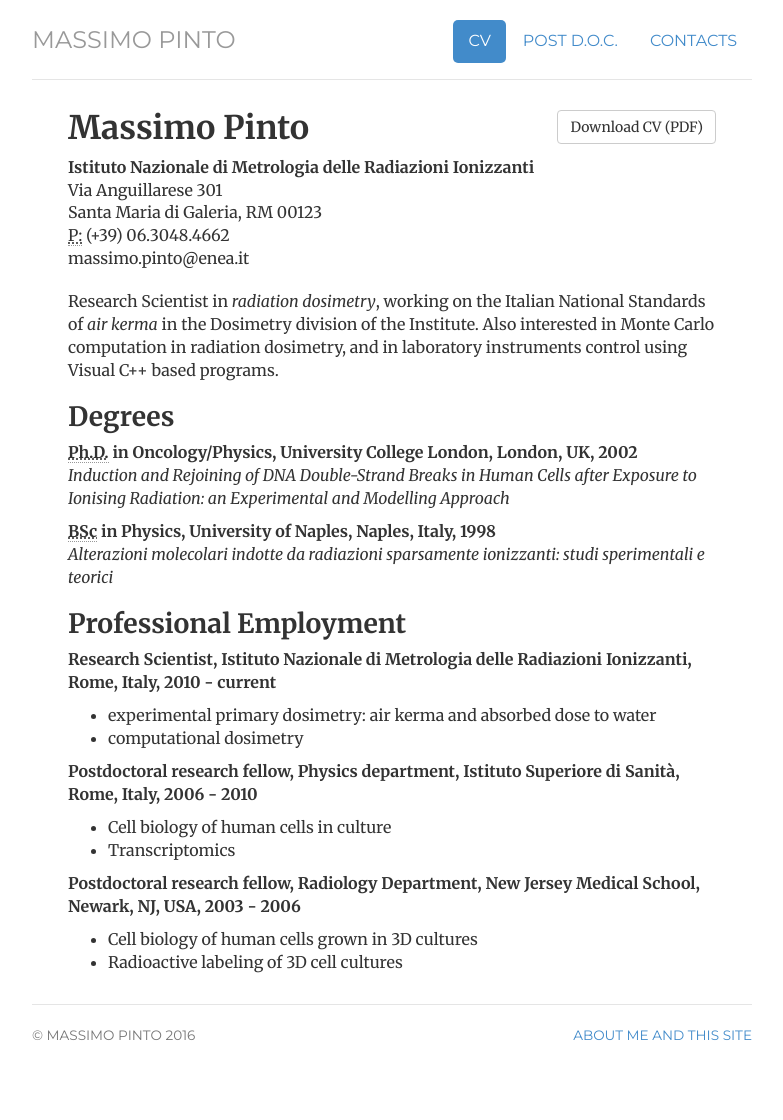
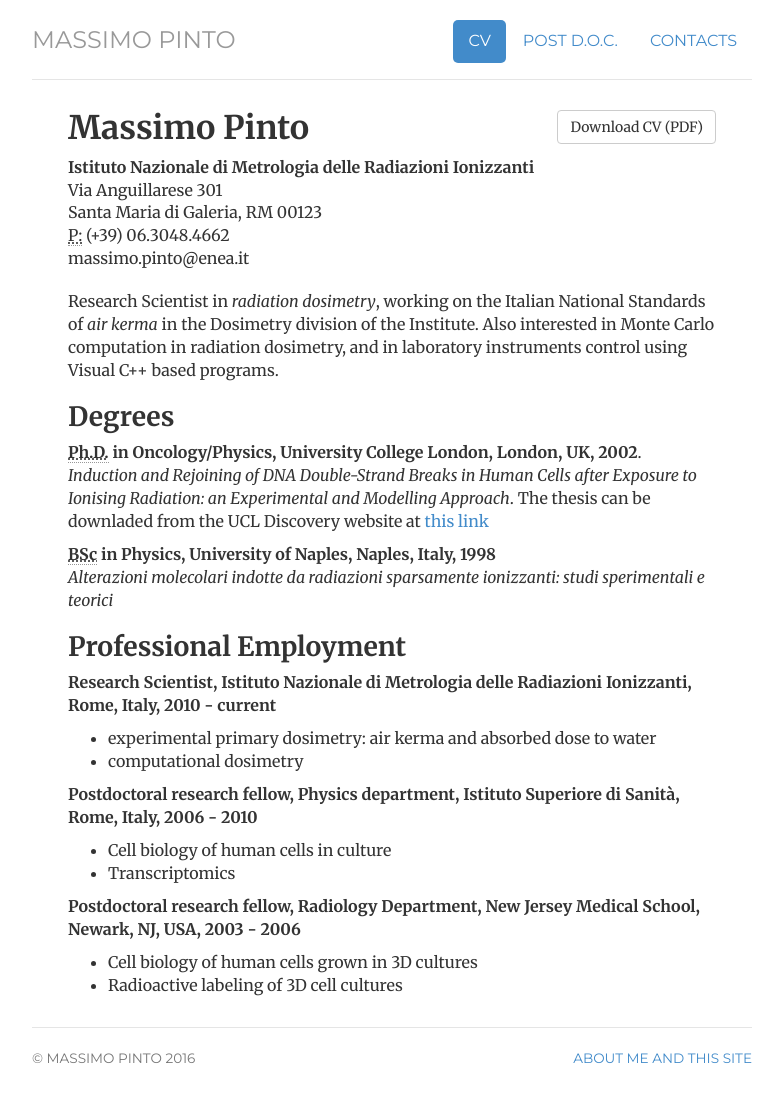
Before and after one commit to massimopinto/massimopinto.github.io, a Jekyll site: the page built from cv/index.html, in a window 1280 px wide. Shown: the whole page, without its empty margins (248-1031 px from the left). Built offline with Jekyll 4.4.1, drawn with Linux system fonts in a browser that asks for light colours; before the commit the page ends 1097 px from its top, so only the background shows below that.

Commit message:
update of the CV page
Now linking to the the UCL Discovery repository where my PhD thesis is
kept. Adjusted a couple of typos here and there.

```diff
--- a/about/index.html
+++ b/about/index.html
@@ -20,9 +20,9 @@ I wish to thank <a href="https://github.com/catevisco/catevisco.github.io">Cater
 </p>
   <h1>About me</h1>
 <p>
-I graduated in Physics at the University of Naples <a href="http://www.unina.it">Federico II</a> in 1998 and moved on to obtain a Ph.D. in 2002 in Oncology/Physics from <a href="http://www.ucl.ac.uk">University College London</a>, jointly with the Gray Cancer Institute, now part of Oxford University, but an independent institution at the time, in Northwood, Middlesex. At the 'Gray Lab', as it was known informally, I worked in the Cell and Molecular Biophysics Group directed by Professor Barry D. Michael, under the guidance of Dr Kevin M. Prise. My Ph.D. thesis subject was the characterization and the quantification of DNA double strand breaks induced by ionizing radiation of varying quality. This was jointly supervised by Kevin Prise and Professor John Hartley from <a href="http://www.ucl.ac.uk/cancer">University College London</a>. </p>
+I graduated in Physics at the University of Naples <a href="http://www.unina.it">Federico II</a> in 1998 and moved on to obtain a Ph.D. in 2002 in Oncology/Physics from <a href="http://www.ucl.ac.uk">University College London</a>, jointly with the Gray Cancer Institute, now part of Oxford University, but an independent institution at the time, in Northwood, Middlesex. At the 'Gray Lab', as it was known informally, I worked in the Cell and Molecular Biophysics Group directed by Professor Barry D. Michael, under the guidance of Dr Kevin M. Prise. My <a href="http://discovery.ucl.ac.uk/1520907/">Ph.D. thesis</a> subject was the characterization and the quantification of DNA double strand breaks induced by ionizing radiation of varying quality. This was jointly supervised by Kevin Prise and Professor John Hartley from <a href="http://www.ucl.ac.uk/cancer">University College London</a>. </p>
 <p>
-After a brief return to hometown Naples, I moved overseas again in 2003 and worked on my first post-doctoral research fellowship in the Radiation Research division of the Radiology Department at the New Jersey Medical School, directed by Professor Roger W. Howell, now merged into <a href="http://www.rutgers.edu/">Rutgers University</a>. By this time, I had made my first move toward the radiobiology of low doses of ionizing radiation, and my main interest was in the <em>bystander effect</em> and its interplay with the <em>adaptive response</em>. Together with Prof. Roger Howell, Prof. Edouard Azzam also kept a close eye on me. By the end of 2006, I was back to Italy for my second post-doc, in the Radiation Biophysics Group at <a href="http://www.iss.it">Istituto Superiore di Sanità</a>, Rome, directed by Dr. Mauro Belli. Here I worked again on the radiadion-induced <em>adaptive response</em> at ultra-low dose-rates of ionizing radiation.</p>
+After a brief return to hometown Naples, I moved overseas again in 2003 and worked on my first post-doctoral research fellowship in the Radiation Research division of the Radiology Department at the New Jersey Medical School, directed by Professor Roger W. Howell, now merged into <a href="http://www.rutgers.edu/">Rutgers University</a>. By this time, I had made my first move toward the radiobiology of low doses of ionizing radiation, and my main interest was in the <em>bystander effect</em> and its interplay with the <em>adaptive response</em>. Together with Prof. Roger Howell, Prof. Edouard Azzam also kept a close eye on me. By the end of 2006, I was back to Italy for my second post-doc, in the Radiation Biophysics Group at <a href="http://www.iss.it">Istituto Superiore di Sanità</a>, Rome, directed by Dr. Mauro Belli. Here I worked again on the radiation-induced <em>adaptive response</em> at ultra-low dose-rates of ionizing radiation.</p>
 <p>
 In 2010 I obtained a permanent research position at the Italian National Institute of Ionizing Radiation Metrology, <a href="http://www.inmri.enea.it">ENEA-INMRI</a>. I work in the Dosimetry division, directed by Dr. Maria Pia Toni, where I am responsible for the primary Standards of <em>air kerma</em>. Over the past few years, I was first trained on <em>free air chambers</em> and the primary measurements of air kerma that can be obtained usin them. Gradually I moved on to Monte Carlo techniques, using the particle transport code <em>penelope</em> from the Universitat Politecnica de Catalunya.  More recently, since 2014, I began working on calorimeters to obtain primary measurements of another physical quantity of relevance in radiation dosimetry, namely the <em>absorbed dose to water</em>, D<sub>w</sub>. </p>
 
--- a/cv/index.html
+++ b/cv/index.html
@@ -27,8 +27,8 @@ description: Current CV for Massimo Pinto, a Research Scientist living in Rome,
 				<p> Research Scientist in <em>radiation dosimetry</em>, working on the Italian National Standards of <em>air kerma</em> in the Dosimetry division of the Institute. Also interested in Monte Carlo computation in radiation dosimetry, and in laboratory instruments control using Visual C++ based programs.</p>
 
 				<h2>Degrees</h2>
-				<p><strong><abbr title="Philosophiae Doctor">Ph.D.</abbr> in Oncology/Physics, University College London, London, UK, 2002</strong><br>
-				<em>Induction and Rejoining of DNA Double-Strand Breaks in Human Cells after Exposure to Ionising Radiation: an Experimental and Modelling Approach</em></p>
+				<p><strong><abbr title="Philosophiae Doctor">Ph.D.</abbr> in Oncology/Physics, University College London, London, UK, 2002</strong>. <br>
+				<em>Induction and Rejoining of DNA Double-Strand Breaks in Human Cells after Exposure to Ionising Radiation: an Experimental and Modelling Approach</em>. The thesis can be downladed from the UCL Discovery website at <a href="http://discovery.ucl.ac.uk/1520907/">this link</a></p>
 				<!-- <a href="/MassimoPintoPhD2002-singlepage.pdf" class="btn btn-default pull-right" title="Download Ph.D. thesis">Download Thesis (PDF)</a> -->
 				<!--<a href="/files/" title="Induction and Rejoining of DNA Double-Strand Breaks in Human Cells after Exposure to Ionising Radiation: an Experimental and Modelling Approach> </a> -->
 				<p><strong><abbr title="Batchelor of Science">BSc</abbr> in Physics, University of Naples, Naples, Italy, 1998</strong><br>
--- a/index.html
+++ b/index.html
@@ -14,7 +14,7 @@ description: Massimo Pinto is a Research Scientist, bicyle commuter and mountain
 	</div>
 	<div itemscope itemtype="http://data-vocabulary.org/Person" class="col-sm-8">
 	<p class="lead">Hi, my name is <span itemprop="name">Massimo Pinto</span> and I am a research scientist working in the field of radiation dosimetry.</p>
-	<p>I see myself as an experimental <span itemprop="title">physicist</span>, but nowadays even experimental physics won't go that far unless supported by computation and its assiociated coding. I live in <span itemprop="address" itemscope
+	<p>I see myself as an experimental <span itemprop="title">physicist</span>, but nowadays even experimental physics won't go that far unless supported by computation and its associated coding. I live in <span itemprop="address" itemscope
     itemtype="http://data-vocabulary.org/Address"> <span itemprop="locality">Rome</span>, <span itemprop="region">Italy</span></span> and I work at the  <span itemprop="affiliation">the <a href="http://www.inmri.enea.it">Italian National Institute of Ionizing Radiation Metrology</a></span>.</p>
 		<p>I am also into <a href="https://strava.com/athletes/3800623">leisure cycling</a>, be this for commuting or for going around with friends on a mountain bike in the many woods that surround the <span itemprop="locality">Rome</span> region. I am a regular listener of (national public) radio programmes, which is making me feel like I belong to another era, sometimes.</p>
 		<p>And I am curious about the web and the publication opportunities that it provides. I have been a podcaster for several years, and a blogger for many more, publishing on free blogs such as <a href="https://fisiciaroundtheworld.wordpress.com">Fisici per il mondo</a> or hosted on the Italian science magazine <a href="http://www.galileonet.it">Galileo</a>  (now reproduced <a href="/blog">here</a>), or on the <em>Nature Network</em>, with <a href="http://www.scilogs.com/science_in_the_bel_paese/">Science in the Belpaese</a>, now hosted on <a href="http://www.scilogs.com">SciLogs</a>. In fact, blogging and podcasting landed my on the <a href="http://www.nature.com/nature/index.html">Nature</a> Journal a couple of times, while this hasn't happened for my research yet 8-).</p>
```
